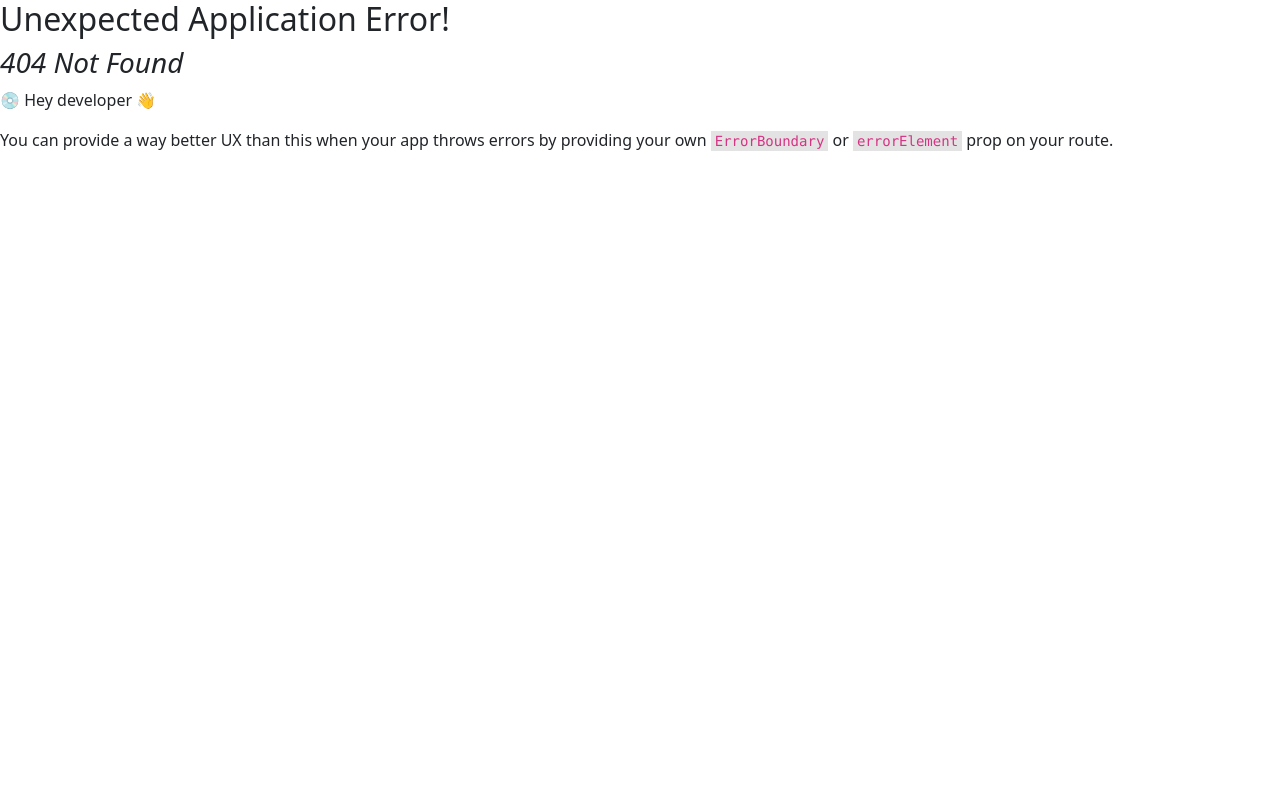
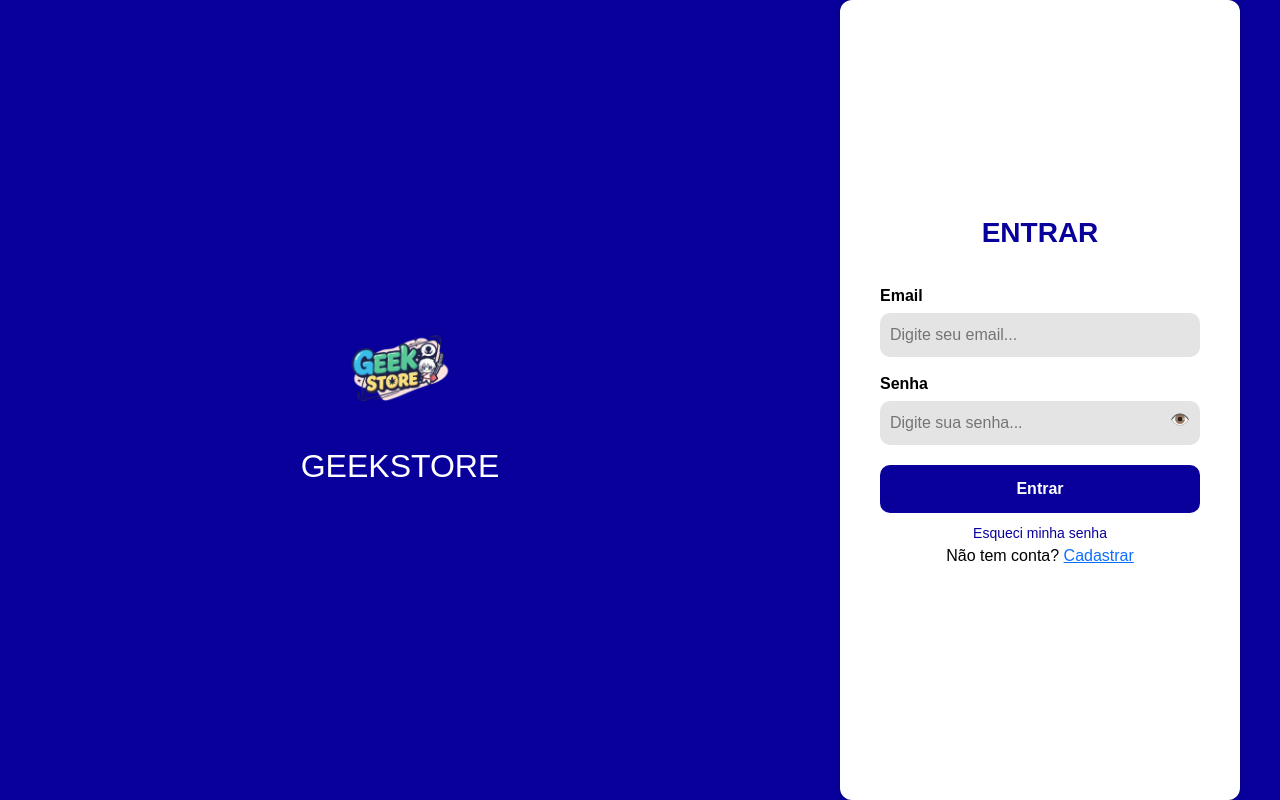
Before and after one commit to DanielDev2003/geekstore-frontend, a React (Vite) app: page /login in a window 1280 px wide. Before the commit this address had no page. Built offline with nearby package versions, Linux system fonts and the light colour scheme.

Commit message:
login e cadastro

```diff
--- a/src/App.jsx
+++ b/src/App.jsx
@@ -7,6 +7,8 @@ import ProductPage from './Views/ProductPage';
 import Wishlist from './Views/Wishlist';
 import CartPage from './Views/CartPage'
 import Home from './Views/Home';
+import Login from './views/Login';
+import Register from './views/Register';
 
 const Router = createBrowserRouter([
   {
@@ -19,6 +21,8 @@ const Router = createBrowserRouter([
       { path: "/carrinho", element: <CartPage /> },
     ],
   },
+  { path: "/login", element: <Login /> },
+  { path: "/cadastro", element: <Register /> }
 ]);
 
 export default Router;
--- /dev/null
+++ b/src/Views/Auth.css
@@ -0,0 +1,90 @@
+/* Aplica apenas à página de login/cadastro */
+.auth-container {
+  display: flex;
+  height: 100vh;
+  background-color: #09009c;
+  color: white;
+  font-family: Arial, sans-serif;
+}
+
+.auth-left,
+.auth-right {
+  flex: 1;
+  display: flex;
+  flex-direction: column;
+  justify-content: center;
+  align-items: center;
+}
+
+.auth-left {
+  text-align: center;
+}
+
+.auth-left .logo {
+  width: 120px;
+  margin-bottom: 20px;
+}
+
+.auth-right {
+  background: white;
+  color: black;
+  border-radius: 12px;
+  padding: 40px;
+  max-width: 400px;
+  width: 100%;
+  margin: 0 40px;
+  box-shadow: 0px 0px 10px #00000033;
+}
+
+.auth-right h3 {
+  font-weight: bold;
+  color: #09009c;
+  margin-bottom: 20px;
+}
+
+.auth-right label {
+  align-self: flex-start;
+  font-weight: bold;
+  margin-top: 15px;
+}
+
+.auth-right input {
+  width: 100%;
+  padding: 10px;
+  margin-top: 5px;
+  border-radius: 10px;
+  border: none;
+  background: #e4e4e4;
+}
+
+.input-password {
+  position: relative;
+  width: 100%;
+}
+
+.input-password .eye-icon {
+  position: absolute;
+  right: 10px;
+  top: 12px;
+  cursor: pointer;
+}
+
+.btn-primary {
+  width: 100%;
+  padding: 12px;
+  background: #09009c;
+  color: white;
+  border: none;
+  border-radius: 10px;
+  margin-top: 20px;
+  font-size: 16px;
+  font-weight: bold;
+  cursor: pointer;
+}
+
+.link {
+  margin-top: 10px;
+  font-size: 14px;
+  color: #09009c;
+  text-decoration: none;
+}
--- /dev/null
+++ b/src/Views/Login.jsx
@@ -0,0 +1,29 @@
+import { Link } from 'react-router-dom';
+import './Auth.css';
+
+export default function Login() {
+  return (
+    <div className="auth-container">
+      <div className="auth-left">
+        <img src="/logo.png" alt="Logo GeekStore" className="logo" />
+        <h2>GEEKSTORE</h2>
+      </div>
+      <div className="auth-right">
+        <h3>ENTRAR</h3>
+        <label>Email</label>
+        <input type="email" placeholder="Digite seu email..." />
+
+        <label>Senha</label>
+        <div className="input-password">
+          <input type="password" placeholder="Digite sua senha..." />
+          <span className="eye-icon">👁️</span>
+        </div>
+
+        <button className="btn-primary">Entrar</button>
+
+        <Link className="link" to="#">Esqueci minha senha</Link>
+        <p>Não tem conta? <Link to="/cadastro">Cadastrar</Link></p>
+      </div>
+    </div>
+  );
+}
--- /dev/null
+++ b/src/Views/Register.jsx
@@ -0,0 +1,32 @@
+import { Link } from 'react-router-dom';
+import './Auth.css';
+
+export default function Register() {
+  return (
+    <div className="auth-container">
+      <div className="auth-left">
+        <img src="/logo.png" alt="Logo GeekStore" className="logo" />
+        <h2>GEEKSTORE</h2>
+      </div>
+      <div className="auth-right">
+        <h3>CRIAR CONTA</h3>
+
+        <label>Nome</label>
+        <input type="text" placeholder="Digite seu nome..." />
+
+        <label>Email</label>
+        <input type="email" placeholder="Digite seu email..." />
+
+        <label>Senha</label>
+        <div className="input-password">
+          <input type="password" placeholder="Digite sua senha..." />
+          <span className="eye-icon">👁️</span>
+        </div>
+
+        <button className="btn-primary">Criar</button>
+
+        <p>Já tem uma conta? <Link to="/login">Login</Link></p>
+      </div>
+    </div>
+  );
+}
--- a/src/components/Header.jsx
+++ b/src/components/Header.jsx
@@ -61,7 +61,10 @@ export default function Header() {
               </div>
             </a>
 
-            <FaUserCircle color="#fff" size={22} style={{ cursor: "pointer" }} />
+            <Link to="/login">
+              <FaUserCircle color="#fff" size={22} style={{ cursor: "pointer" }} />
+            </Link>
+
 
             <a href="/carrinho">
                 <div style={{ position: "relative", cursor: "pointer" }}>
```
